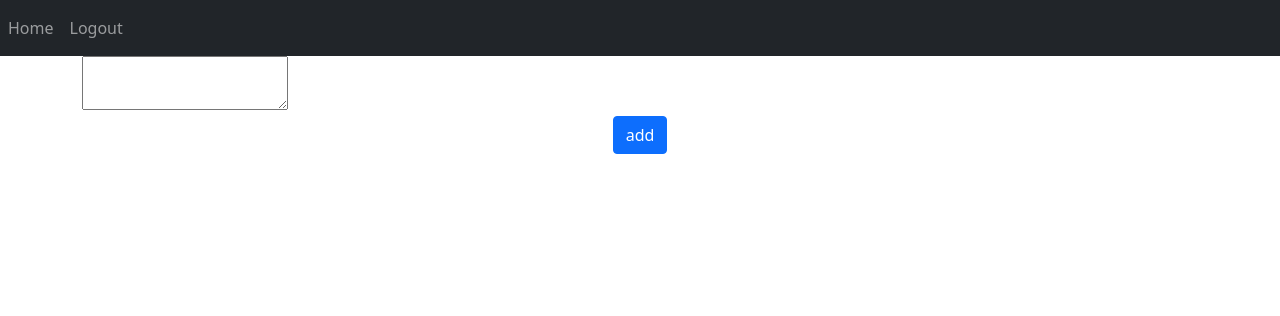
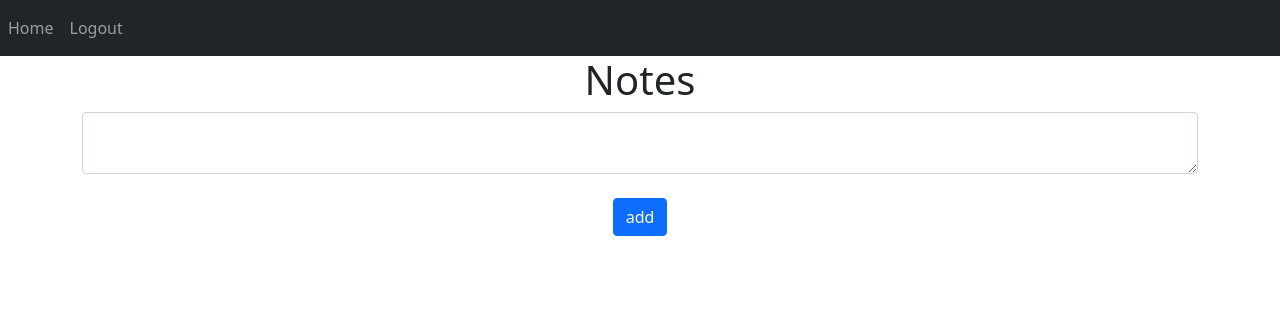
Before and after one commit to Emrahalibasic1/BACKEND_TRECI, a Flask app: page / in a window 1280 px wide. Shown: the top 316 px of the page. Run offline with Flask 3, Linux system fonts and the light colour scheme; a user stored in the database is signed in.

Commit message:
note delation

```diff
--- a/backend_treci/website/static/index.js
+++ b/backend_treci/website/static/index.js
@@ -0,0 +1,9 @@
+function deleteNote(noteId)
+{
+    fetch("/delete-note",{
+        method: 'POST',
+        body: JSON.stringify({ noteId: noteId}),
+    }).then((_res) =>{
+        window.location.href = "/";
+    });
+}
--- a/backend_treci/website/templates/home.html
+++ b/backend_treci/website/templates/home.html
@@ -1,9 +1,18 @@
  {% extends "base.html" %} {% block title %}Home{% endblock %}
  {%block content %}
-
+<h1 align="center">Notes</h1>
+<ul class="list-group list-group-flush" id="notes">
+    {% for note in user.notes %}
+    <li class="list-group-item">{{ note.data }}</li>
+    <button type="button" class="close" onClick="deleteNote({{ note.id }})">
+        <span aria-hidden="true">&times;</span>
+    </button>
+    {% endfor %}
+</ul>
 <form method="POST">
-<textarea name="note" id="note"></textarea>
+<textarea name="note" id="note" class="form-control"></textarea>
 <div align="center">
+    <br>
     <button type="submit" class="btn btn-primary">add</button>
 </div>
 </form>
--- a/backend_treci/website/views.py
+++ b/backend_treci/website/views.py
@@ -1,9 +1,20 @@
 from flask import Blueprint, render_template
 from flask_login import login_required, current_user
-
+from flask import request,flash
+from .models import Note
+from . import db
 views = Blueprint('views', __name__)
 
 @views.route('/',methods =['GET','POST'])
 @login_required
 def home():
+    if request.method == 'POST':
+        note = request.form.get('note')
+        if len(note) < 1:
+             flash('Note ne smije biti prazan',category='error')
+        else:
+            flash('Uspjesno ste dodali note')
+            new_note=Note(data=note,user_id=current_user.id)
+            db.session.add(new_note)
+            db.session.commit()
     return render_template("home.html", user=current_user)
```
Also changed, not shown: backend_treci/instance/database.db.
